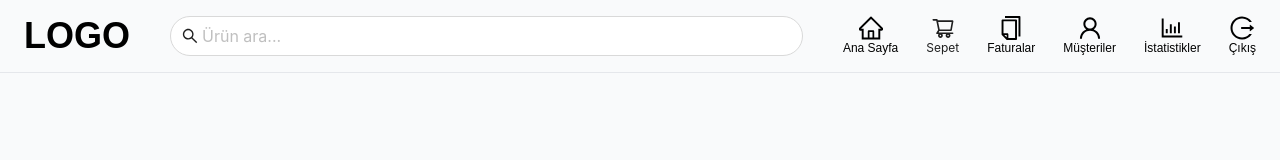
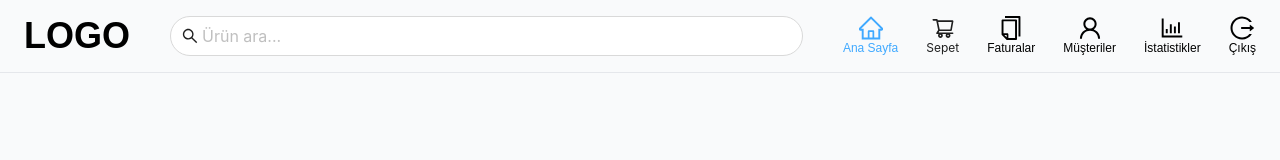
Before and after one commit to ecanivrl/React-pos-application, a React (Create React App) app in the folder client/: page / in a window 1280 px wide. Shown: the top 160 px of the page. Built offline with nearby package versions, Linux system fonts and the light colour scheme; no server answers; sample sign-in values are in the browser's storage; a web font is replaced by a local one.

Commit message:
feat: added header active class

```diff
--- a/client/src/components/header/Header.jsx
+++ b/client/src/components/header/Header.jsx
@@ -12,9 +12,9 @@ import { Badge, Input, Popconfirm, message } from 'antd';
 import { Link, useLocation, useNavigate } from 'react-router-dom';
 import { useSelector } from 'react-redux';
 
-const Header = ({search, setSearch}) => {
+const Header = ({ search, setSearch }) => {
   const cart = useSelector((state) => state.cart);
-  const {pathname} = useLocation();
+  const { pathname } = useLocation();
   const navigate = useNavigate();
 
   const LogOut = () => {
@@ -49,10 +49,7 @@ const Header = ({search, setSearch}) => {
           className="menu-links flex justify-between items-center md:gap-7 gap-3 md:static z-50 fixed bottom-0 md:w-auto w-screen
         md:bg-transparent bg-white left-0 md:px-0 px-8 border-t md:border-none py-1 md:py-0"
         >
-          <Link
-            to={'/'}
-            className="menu-link hover:text-[#40a9ff] flex flex-col transition-all duration-500 justify-center items-center"
-          >
+          <Link to={'/'} className={`${pathname === "/" && "active"} menu-link`}>
             <HomeOutlined className="md:text-2xl text-xl" />
             <span className="md:text-xs text-[10px]">Ana Sayfa</span>
           </Link>
@@ -61,31 +58,25 @@ const Header = ({search, setSearch}) => {
             offset={[0, 0]}
             className="md:flex hidden"
           >
-            <Link
-              to={'/cart'}
-              className="menu-link hover:text-[#40a9ff] flex flex-col transition-all duration-500 justify-center items-center"
-            >
+            <Link to={'/cart'}className={`${pathname === "/cart" && "active"} menu-link`}>
               <ShoppingCartOutlined className="md:text-2xl text-xl" />
               <span className="md:text-xs text-[10px]">Sepet</span>
             </Link>
           </Badge>
-          <Link
-            to={'/bills'}
-            className="menu-link hover:text-[#40a9ff] flex flex-col transition-all duration-500 justify-center items-center"
-          >
+          <Link to={'/bills'} className={`${pathname === "/bills" && "active"} menu-link`}>
             <CopyOutlined className="md:text-2xl text-xl" />
             <span className="md:text-xs text-[10px]">Faturalar</span>
           </Link>
           <Link
             to={'/customers'}
-            className="menu-link hover:text-[#40a9ff] flex flex-col transition-all duration-500 justify-center items-center"
+            className={`${pathname === "/customers" && "active"} menu-link`}
           >
             <UserOutlined className="md:text-2xl text-xl" />
             <span className="md:text-xs text-[10px]">Müşteriler</span>
           </Link>
           <Link
             to={'/statistic'}
-            className="menu-link hover:text-[#40a9ff] flex flex-col transition-all duration-500 justify-center items-center"
+            className={`${pathname === "/statistic" && "active"} menu-link hover:scale-110`}
           >
             <BarChartOutlined className="md:text-2xl text-xl" />
             <span className="md:text-xs text-[10px]">İstatistikler</span>
@@ -96,7 +87,8 @@ const Header = ({search, setSearch}) => {
             okText="Evet"
             cancelText="Hayır"
           >
-            <div className="menu-link hover:text-[#40a9ff] flex flex-col transition-all duration-500 justify-center items-center">
+            <div
+             className="menu-link hover:scale-110">
               <LogoutOutlined className="md:text-2xl text-xl" />
               <span className="md:text-xs text-[10px]">Çıkış</span>
             </div>
@@ -109,7 +101,8 @@ const Header = ({search, setSearch}) => {
         >
           <Link
             to={'/cart'}
-            className="menu-link hover:text-[#40a9ff] flex flex-col transition-all duration-500 justify-center items-center"
+            className={`${pathname === "/cart" && "active"} menu-link hover:scale-110`}
+
           >
             <ShoppingCartOutlined className="text-2xl " />
             <span className="md:text-xs text-[10px]">Sepet</span>
--- a/client/src/index.scss
+++ b/client/src/index.scss
@@ -12,11 +12,20 @@ body {
   @apply bg-gray-50;
 }
 
+.menu-link{
+  @apply  hover:text-[#40a9ff] flex flex-col transition-all duration-500 justify-center items-center
+}
+
 .canini{
   -webkit-box-shadow: 1px 38px 127px 13px rgb(58, 230, 27);
--moz-box-shadow: 1px 38px 127px 13px rgb(30, 222, 68);
+-moz-box-shadow: 1px 38px 127px 13px #1ede44;
 box-shadow: 1px 38px 127px 13px rgb(233, 0, 54);
 }
+
+.active{
+  @apply text-[#40a9ff]
+}
+
 .ecani::-webkit-scrollbar {
   display: none;
 }
```
